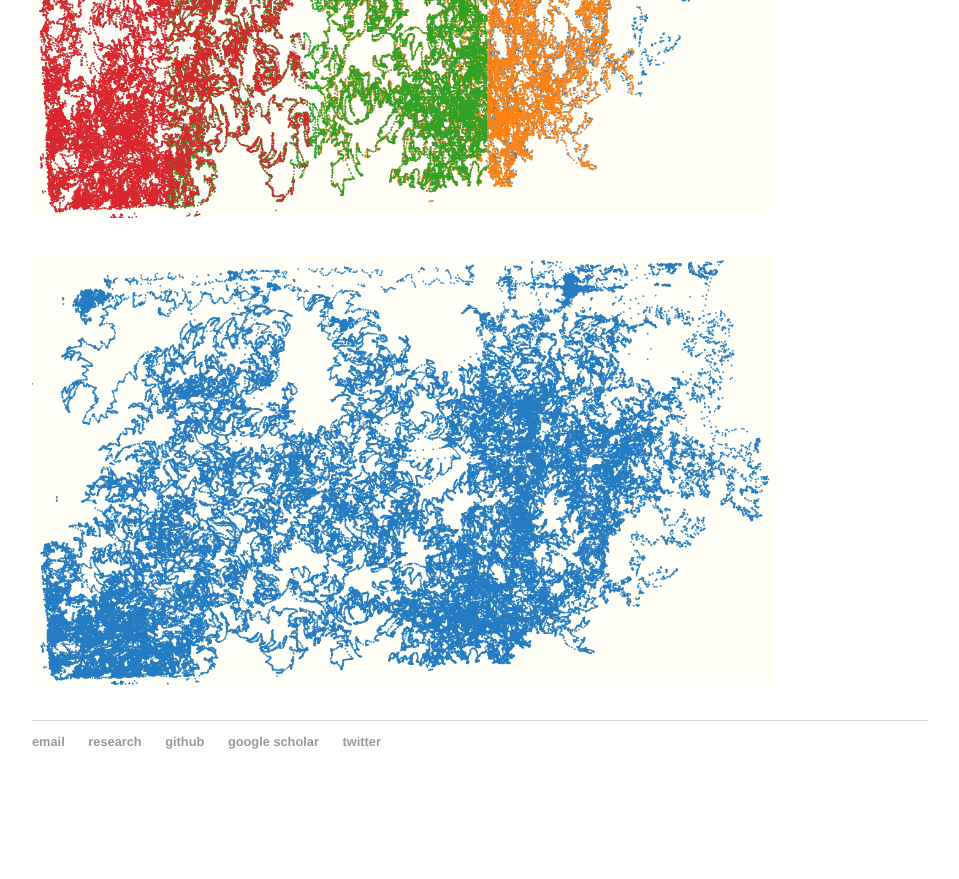
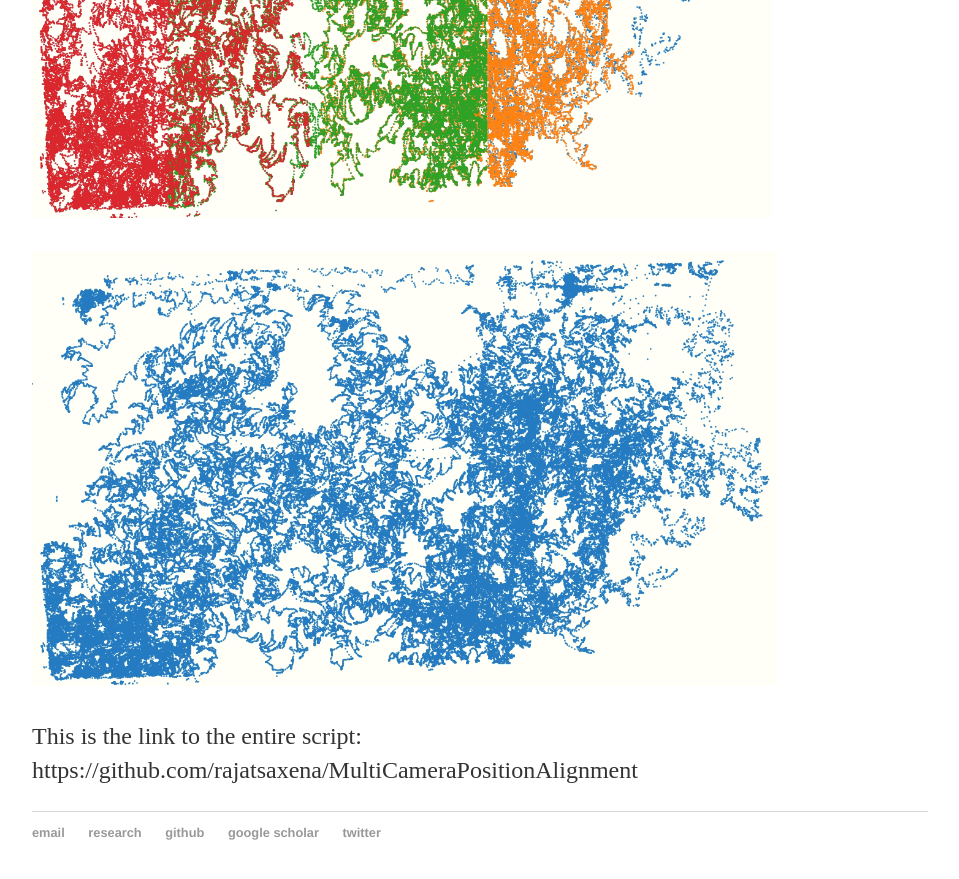
Before and after one commit to rajatsaxena/rajatsaxena.github.io, a Jekyll site: the page built from _posts/2019-07-26-Position-Data-Alignment-Multiple-Cameras.md, in a window 1280 px wide and 900 px high, scrolled down 3188 px. Shown: the top 879 px of the window, without its empty margins (160-1119 px from the left). Built offline with Jekyll 4.4.1, drawn with Linux system fonts in a browser that asks for light colours; comment, search, counter and statistics services are not loaded; before the commit the page ends 3997 px from its top, so only the background shows below that.

Commit message:
Update 2019-07-26-Position-Data-Alignment-Multiple-Cameras.md

```diff
--- a/_posts/2019-07-26-Position-Data-Alignment-Multiple-Cameras.md
+++ b/_posts/2019-07-26-Position-Data-Alignment-Multiple-Cameras.md
@@ -34,8 +34,11 @@
 
 13. Finally, save all the processed data into a matfile
 
-<img src="https://rajatsaxena.github.io//images//cam1234.png" alt="Camera1234">
+<img src="https://rajatsaxena.github.io//images//cam1234.PNG" alt="Camera1234">
 
-<img src="https://rajatsaxena.github.io//images//cam5678.png" alt="Camera5678">
+<img src="https://rajatsaxena.github.io//images//cam5678.PNG" alt="Camera5678">
 
-<img src="https://rajatsaxena.github.io//images//allcameras.png" alt="AllCameras">
+<img src="https://rajatsaxena.github.io//images//allcameras.PNG" alt="AllCameras">
+
+
+This is the link to the entire script: https://github.com/rajatsaxena/MultiCameraPositionAlignment
```
